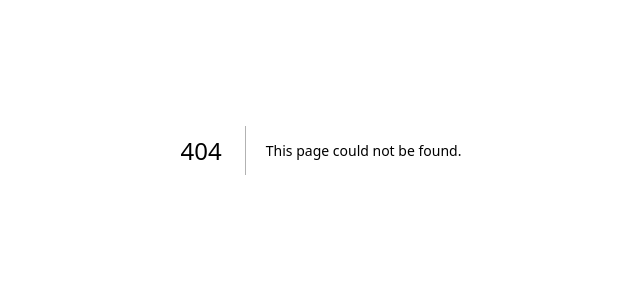
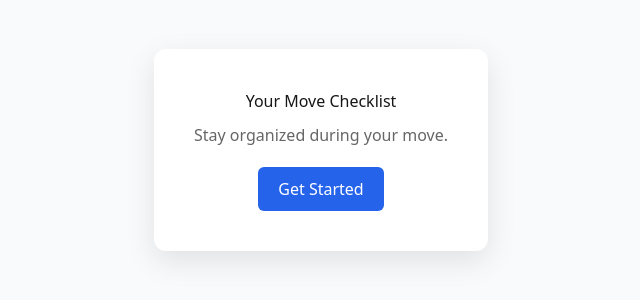
Before and after one commit to daliageller1/myaddressupdated-app, a Next.js app: page / in a window 1280 px wide. Before the commit this address had no page. Shown: the part 250-550 px from the top of the page, without its empty margins (319-959 px from the left). Built offline with nearby package versions, Linux system fonts and the light colour scheme.

Commit message:
add homepage

```diff
--- /dev/null
+++ b/app/page.tsx
@@ -0,0 +1,47 @@
+export default function Home() {
+  return (
+    <div
+      style={{
+        minHeight: "100vh",
+        display: "flex",
+        alignItems: "center",
+        justifyContent: "center",
+        backgroundColor: "#f9fafb",
+        fontFamily: "system-ui, -apple-system, sans-serif",
+      }}
+    >
+      <div
+        style={{
+          background: "white",
+          padding: "40px",
+          borderRadius: "12px",
+          boxShadow: "0 10px 30px rgba(0,0,0,0.1)",
+          textAlign: "center",
+        }}
+      >
+        <h1 style={{ marginBottom: "10px" }}>
+          Your Move Checklist
+        </h1>
+
+        <p style={{ color: "#666", marginBottom: "20px" }}>
+          Stay organized during your move.
+        </p>
+
+        <a href="/login">
+          <button
+            style={{
+              padding: "10px 20px",
+              background: "#2563eb",
+              color: "white",
+              border: "none",
+              borderRadius: "6px",
+              cursor: "pointer",
+            }}
+          >
+            Get Started
+          </button>
+        </a>
+      </div>
+    </div>
+  );
+}
```
